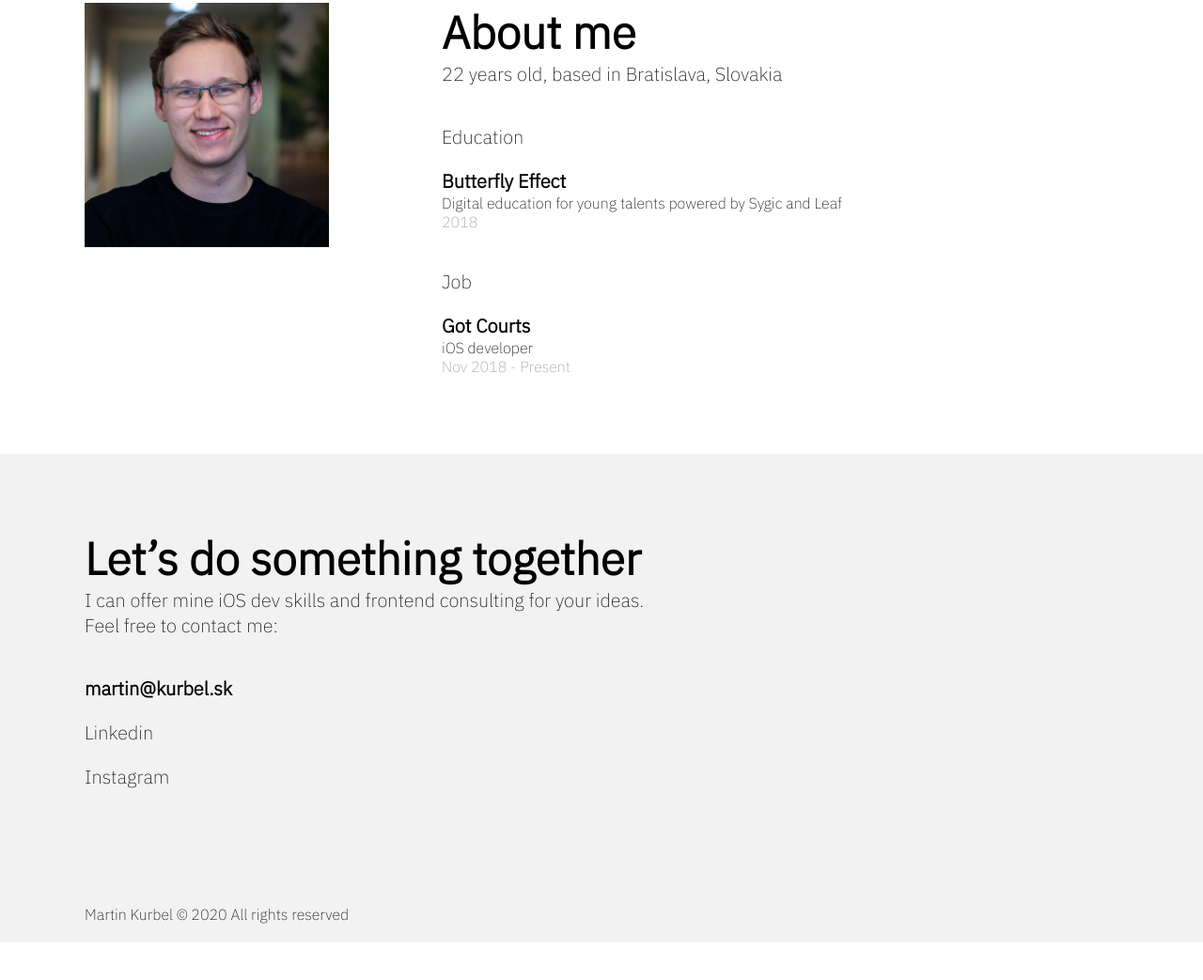
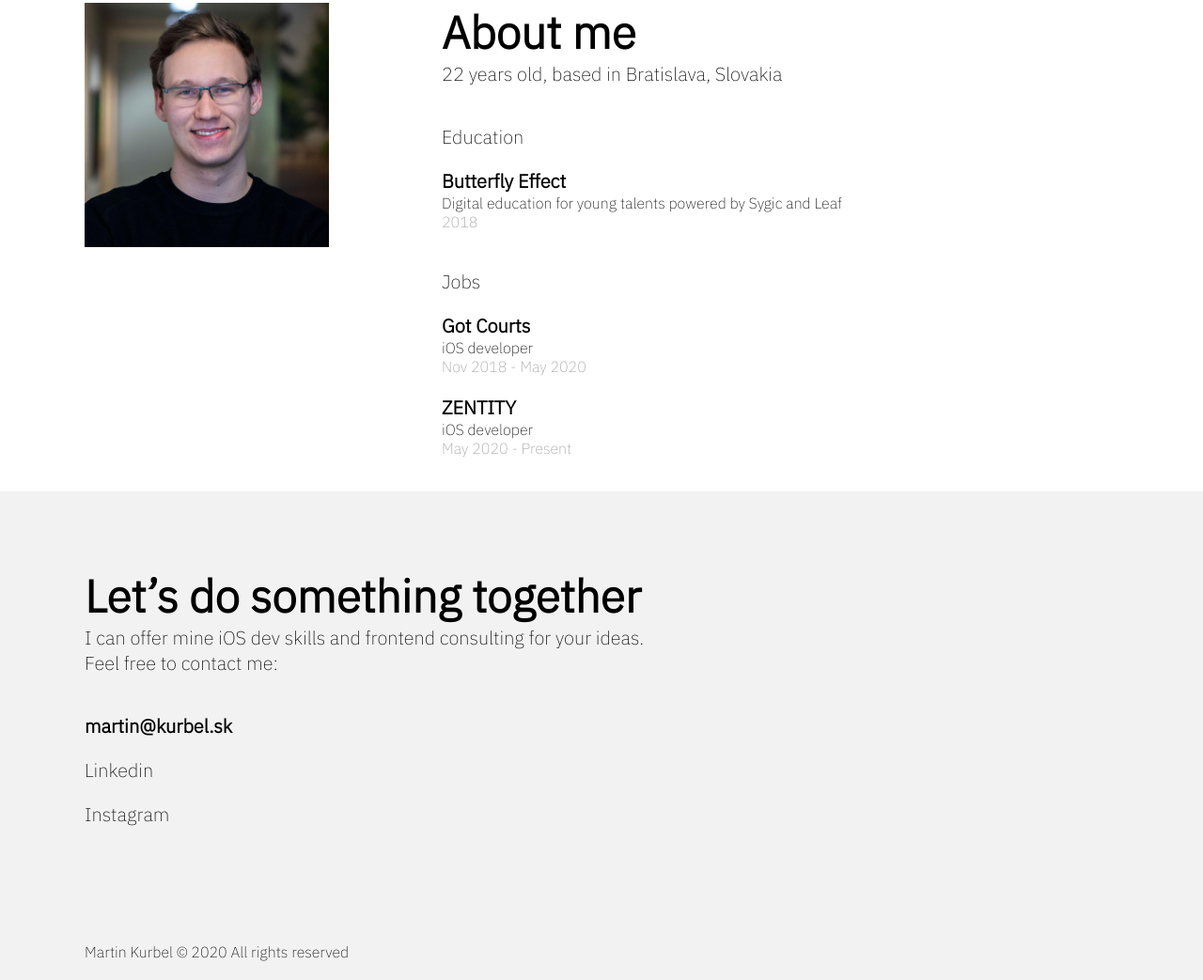
Before and after one commit to martinkurbel/martinkurbel.com, a plain HTML site: page index.html in a window 1280 px wide. Shown: the part 1297-2340 px from the top of the page at 94% size. Before the commit the page ends 2300 px from the top, so only its background shows below. Drawn offline with Linux system fonts and the light colour scheme.

Commit message:
Added new job

```diff
--- a/assets/css/style.css
+++ b/assets/css/style.css
@@ -118,7 +118,7 @@ nav a {
 .aboutMeContainer {
     float: left;
     margin-top: 80px;
-    height: 480px;
+    height: 520px;
     width: 100%;
 }
 
--- a/index.html
+++ b/index.html
@@ -113,11 +113,15 @@
                 <h3 class="lightText">2018</h3>
                 <br>
                 <br>
-                <h2>Job</h2>
+                <h2>Jobs</h2>
                 <br>
                 <h2><b>Got Courts</b></h2>
                 <h3>iOS developer</h3>
-                <h3 class="lightText">Nov 2018 - Present</h3>
+                <h3 class="lightText">Nov 2018 - May 2020</h3>
+                <br>
+                <h2><b>ZENTITY</b></h2>
+                <h3>iOS developer</h3>
+                <h3 class="lightText">May 2020 - Present</h3>
             </div>
         </div>
     </div>
```
